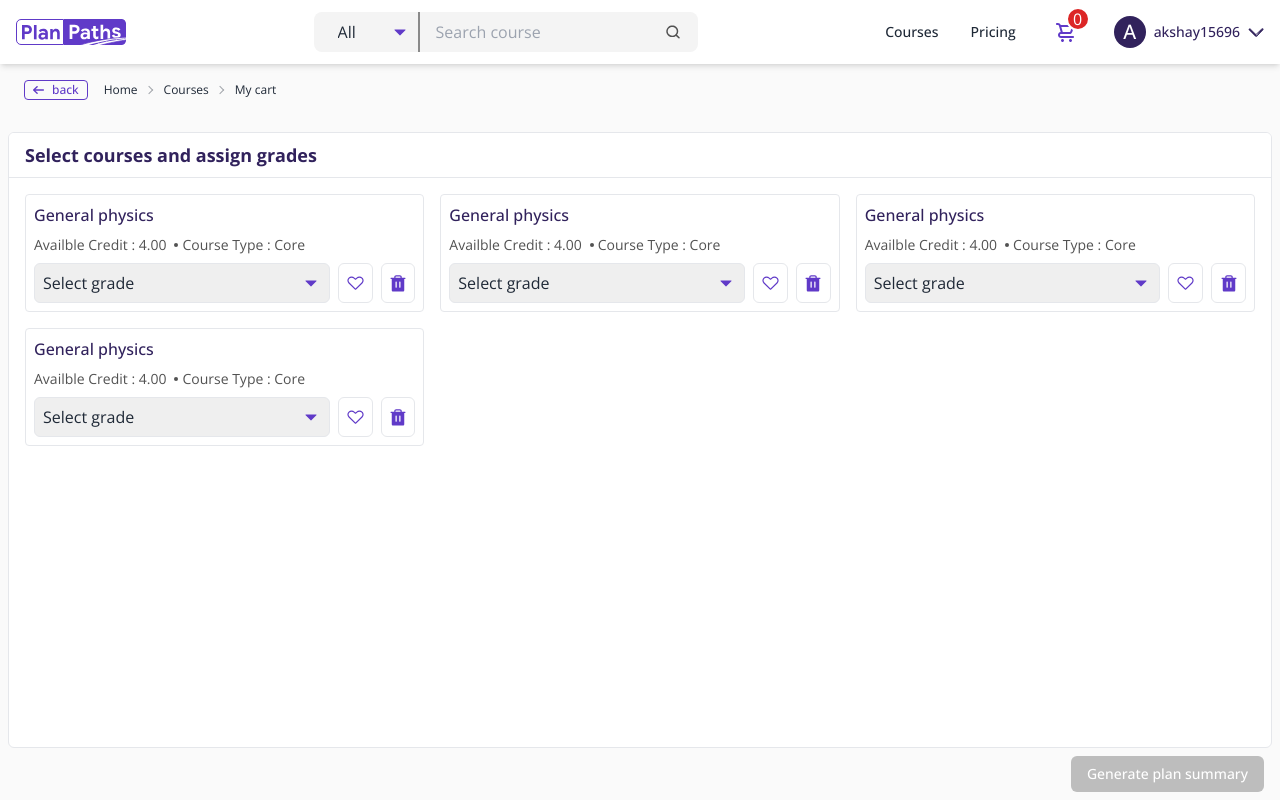
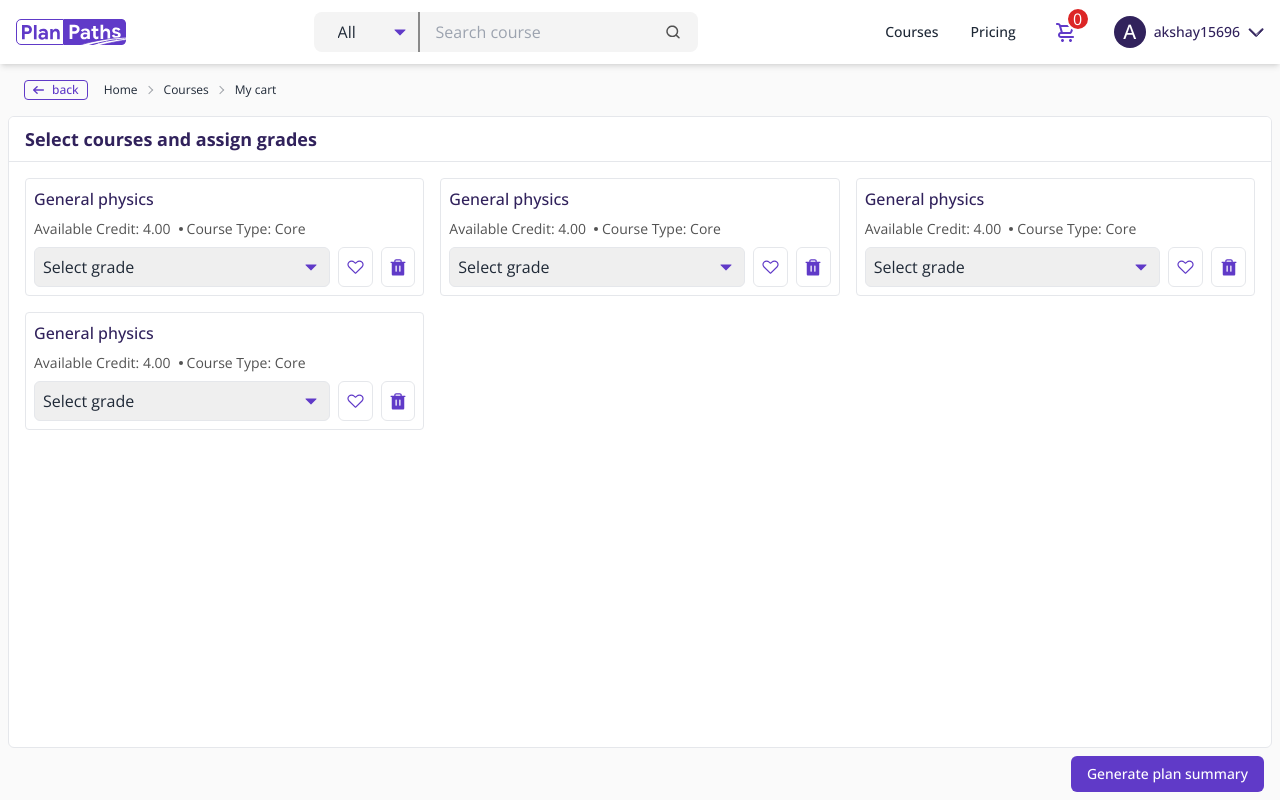
Before and after one commit to Shivu150199/beta-plan-path, a React (Vite) app: page /cart in a window 1280 px wide. Built offline with nearby package versions, Linux system fonts and the light colour scheme.

Commit message:
cart bug fixed

```diff
--- a/src/components/cart/CartCard.jsx
+++ b/src/components/cart/CartCard.jsx
@@ -2,31 +2,47 @@ import React, { useContext } from "react";
 import { downangle, heart, trash } from "../../assets/cart";
 import { FaHeart } from "react-icons/fa";
 import { CartContext } from "../../context api/CartContext";
+
 const CartCard = ({ item }) => {
     const { handleLike, handleDelete, handleSelectCard, selectedCardId } =
         useContext(CartContext);
-    const isSelected = selectedCardId === item.id;
+    const isSelected = selectedCardId.includes(item.id);
+
+    const handleSelectGrade = (event) => {
+        if (event.target.value) {
+            handleSelectCard(item.id); // Make card active only when a grade is selected
+        }
+    };
+
     return (
         <article
-            onClick={() => handleSelectCard(item.id)}
             className={`border-[1px] p-2 rounded-[4px] flex flex-col gap-2 cursor-pointer ${
                 isSelected ? "border-primary  bg-[#F6F3FF]" : ""
             } focus:border-primary`}
+            aria-selected={isSelected}
         >
             <h2 className="text-base font-medium text-dark_violet">
                 {item.subject}
             </h2>
             <ul className="flex gap-2">
                 <li className="text-sm font-normal text-paraColor">
-                    Availble Credit : {item.about.credit}
+                    Available Credit: {item.about.credit}
                 </li>
                 <li className="text-sm font-normal text-paraColor flex items-center gap-1">
                     <div className="w-[4px] h-[4px] rounded-full bg-[#525252]"></div>
-                    <span>Course Type : {item.about.type}</span>
+                    <span>Course Type: {item.about.type}</span>
                 </li>
             </ul>
             <div className="flex gap-2 items-center justify-between">
-                <select className=" border-[1px] h-10 rounded-md px-2 item-select outline-none focus:border-primary w-full max-w-xs">
+                <label htmlFor={`grade-select-${item.id}`} className="sr-only">
+                    Select grade for {item.subject}
+                </label>
+                <select
+                    id={`grade-select-${item.id}`}
+                    onChange={handleSelectGrade}
+                    className="border-[1px] h-10 rounded-md px-2 item-select outline-none focus:border-primary w-full max-w-xs"
+                    aria-label={`Select grade for ${item.subject}`}
+                >
                     <option disabled selected>
                         Select grade
                     </option>
@@ -38,18 +54,20 @@ const CartCard = ({ item }) => {
                 <button
                     onClick={() => handleLike(item.id)}
                     className="p-2 border-[1px] rounded-md w-10 h-10 flex items-center justify-center focus:border-primary bg-white"
+                    aria-label={item.liked ? "Unlike course" : "Like course"}
                 >
                     {item.liked ? (
                         <FaHeart className="text-xl text-primary" />
                     ) : (
-                        <img src={heart} alt="heart image" />
+                        <img src={heart} alt="heart icon" />
                     )}
                 </button>
                 <button
                     onClick={() => handleDelete(item.id)}
                     className="p-2 border-[1px] rounded-md w-10 h-10 flex items-center justify-center focus:border-primary bg-white"
+                    aria-label="Delete course"
                 >
-                    <img src={trash} alt="" />
+                    <img src={trash} alt="delete icon" />
                 </button>
             </div>
         </article>
--- a/src/components/cart/CartFooter.jsx
+++ b/src/components/cart/CartFooter.jsx
@@ -1,12 +1,15 @@
 import React, { useContext } from "react";
 import { CartContext } from "../../context api/CartContext";
+import { useNavigate } from "react-router-dom";
 
 const CartFooter = () => {
     const { selectedCardId } = useContext(CartContext);
+    const navigate = useNavigate();
 
     return (
         <div className="sticky bottom-0 flex p-2 items-center justify-end">
             <button
+                onClick={() => navigate("/mypath")}
                 className={`px-4 py-2 rounded-md text-white font-medium text-sm ${
                     !selectedCardId
                         ? "cursor-not-allowed bg-disable_btn"
--- a/src/components/cart/CartItems.jsx
+++ b/src/components/cart/CartItems.jsx
@@ -4,18 +4,28 @@ import CartCard from "./CartCard";
 
 const CartItems = () => {
     const { cartData } = useContext(CartContext);
+
     return (
-        <main className="mt-4 h-[calc(100vh-116px)] overflow-auto no-scrollbar border-[1px] rounded-md bg-white relative">
-            <h2 className="text-lg font-bold text-dark_violet px-4 py-2 border-b-[1px] sticky top-0 bg-white z-10">
+        <section
+            aria-labelledby="cart-heading"
+            className="mt-4 md:mt-0 h-[calc(100vh-116px)] overflow-auto no-scrollbar border-[1px] rounded-md bg-white relative"
+        >
+            <h2
+                id="cart-heading"
+                className="text-lg font-bold text-dark_violet px-4 py-2 border-b-[1px] sticky top-0 bg-white z-10"
+            >
                 Select courses and assign grades
             </h2>
 
-            <div className="grid grid-cols-1 sm:grid-cols-2 lg:grid-cols-3 gap-4 p-4">
-                {cartData.map((item) => {
-                    return <CartCard key={item.id} item={item} />;
-                })}
+            <div
+                role="list"
+                className="grid grid-cols-1 sm:grid-cols-2 lg:grid-cols-3 gap-4 p-4"
+            >
+                {cartData.map((item) => (
+                    <CartCard key={item.id} item={item} role="listitem" />
+                ))}
             </div>
-        </main>
+        </section>
     );
 };
 
--- a/src/components/cart/EmptyCart.jsx
+++ b/src/components/cart/EmptyCart.jsx
@@ -1,20 +1,27 @@
-import React from 'react'
-import { emptycart } from '../../assets/cart'
+import React from "react";
+import { emptycart } from "../../assets/cart";
+import { Link } from "react-router-dom";
 
 const EmptyCart = () => {
-  return (
-    <div className='flex items-center justify-center flex-col gap-4 h-[80vh] md:border-[1px] md:mx-4 md:rounded-lg'>
-<img src={emptycart} alt="" />
-<h2 className='text-[18px] font-bold text-dark_violet'>Your cart is empty</h2>
+    return (
+        <div className="flex items-center justify-center flex-col gap-4 h-[80vh] md:border-[1px] md:mx-4 md:rounded-lg">
+            <img src={emptycart} alt="" />
+            <h2 className="text-[18px] font-bold text-dark_violet">
+                Your cart is empty
+            </h2>
 
-<p className='text-center text-dark_violet text-sm font-normal w-[90%]'>Go to course listing page to start
-adding courses</p>
+            <p className="text-center text-dark_violet text-sm font-normal w-[90%]">
+                Go to course listing page to start adding courses
+            </p>
 
-<button className='py-2 px-4 bg-primary hover:bg-violet-500 text-white rounded-lg'>Explore courses</button>
+            <Link
+                to="/course"
+                className="py-2 px-4 bg-primary hover:bg-violet-500 text-white rounded-lg"
+            >
+                Explore courses
+            </Link>
+        </div>
+    );
+};
 
-
-    </div>
-  )
-}
-
-export default EmptyCart
+export default EmptyCart;
--- a/src/context api/CartContext.jsx
+++ b/src/context api/CartContext.jsx
@@ -21,7 +21,7 @@ export const CartContext = createContext();
 export const CartProvider = ({ children }) => {
     const [cartData, setCartData] = useState(courseAddedToCart);
     const [cartNavigation, setCartNavigation] = useState(cartBreadCrumbList);
-    const [selectedCardId, setSelectedCardId] = useState(null);
+    const [selectedCardId, setSelectedCardIds] = useState([]);
     const handleLike = (id) => {
         setCartData((prevData) => {
             return prevData.map((item) =>
@@ -33,7 +33,9 @@ export const CartProvider = ({ children }) => {
         setCartData((prevData) => prevData.filter((item) => item.id !== id));
     };
     const handleSelectCard = (id) => {
-        setSelectedCardId(id);
+        setSelectedCardIds((prevIds) =>
+            prevIds.includes(id) ? prevIds : [...prevIds, id]
+        );
     };
     return (
         <CartContext.Provider
--- a/src/pages/cart/Cart.jsx
+++ b/src/pages/cart/Cart.jsx
@@ -1,16 +1,21 @@
 import React, { useContext } from "react";
-import Navigation from "../../components/Navigation";
 import { CartFooter, CartItems, EmptyCart } from "../../components/cart";
 import { CartContext } from "../../context api/CartContext";
 import { BreadCrumb } from "../../components/utils";
 
 const Cart = () => {
-    const { cartData } = useContext(CartContext);
-    const { cartNavigation } = useContext(CartContext);
+    const { cartData, cartNavigation } = useContext(CartContext);
+
     return (
-        <section className="bg-[#fafafa] px-2 flex flex-col w-[100%] h-[calc(100vh-64px)] relative">
+        <section
+            className="bg-[#fafafa] px-2 flex flex-col w-full h-[calc(100vh-64px)] relative"
+            aria-labelledby="cart-section-heading"
+        >
+            <h1 id="cart-section-heading" className="sr-only">
+                Shopping Cart
+            </h1>
             <BreadCrumb list={cartNavigation} />
-            {cartData && cartData.length == 0 ? (
+            {cartData && cartData.length === 0 ? (
                 <EmptyCart />
             ) : (
                 <>
```
